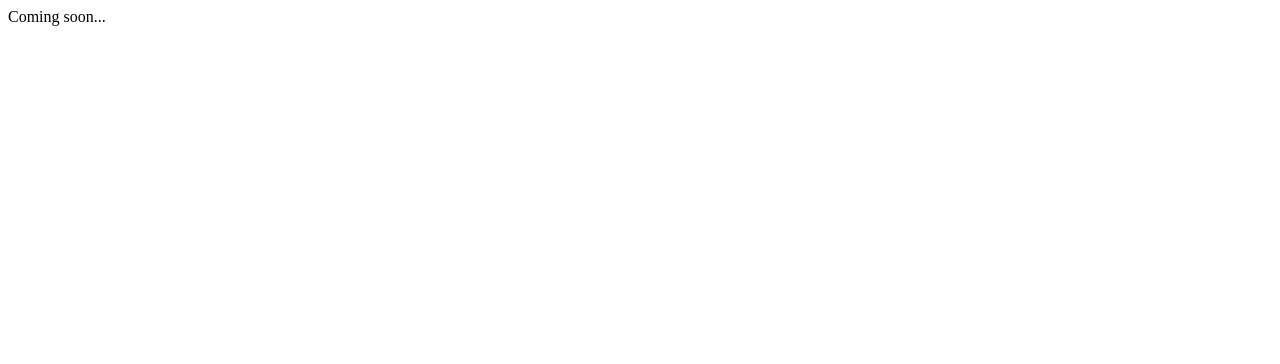
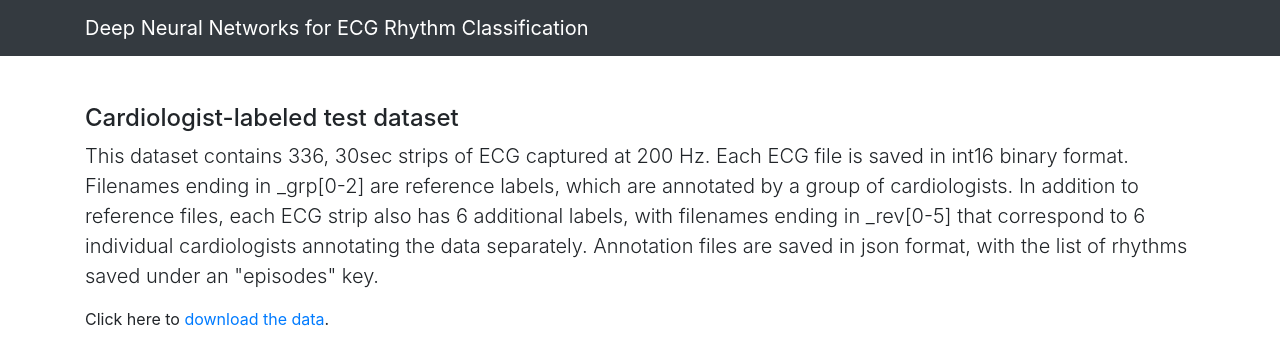
Before and after one commit to irhythm/irhythm.github.io, a plain HTML site: page cardiol_test_set/index.html in a window 1280 px wide. Drawn offline with nearby package versions, Linux system fonts and the light colour scheme.

Commit message:
Added first intro to cardiol test set.

```diff
--- a/cardiol_test_set/index.html
+++ b/cardiol_test_set/index.html
@@ -1 +1,60 @@
-Coming soon...
+
+<!DOCTYPE html>
+<html lang="en">
+
+  <head>
+
+    <meta charset="utf-8">
+    <meta name="viewport" content="width=device-width, initial-scale=1, shrink-to-fit=no">
+    <meta name="description" content="">
+    <meta name="author" content="">
+
+    <title>Bare - Start Bootstrap Template</title>
+
+    <!-- Bootstrap core CSS -->
+    <link href="https://stackpath.bootstrapcdn.com/bootstrap/4.1.1/css/bootstrap.min.css" rel="stylesheet">
+
+    <!-- Custom styles for this template -->
+    <style>
+      body {
+        padding-top: 54px;
+      }
+      @media (min-width: 992px) {
+        body {
+          padding-top: 56px;
+        }
+      }
+
+    </style>
+
+  </head>
+
+  <body>
+
+    <!-- Navigation -->
+    <nav class="navbar navbar-expand-lg navbar-dark bg-dark fixed-top">
+      <div class="container">
+        <a class="navbar-brand" href="#">Deep Neural Networks for ECG Rhythm Classification </a>
+      </div>
+    </nav>
+
+    <!-- Page Content -->
+    <div class="container">
+      <div class="row">
+        <div class="col-lg-12">
+          <h4 class="mt-5">Cardiologist-labeled test dataset</h4>
+          <p class="lead">This dataset contains 336, 30sec strips of ECG captured at 200 Hz. Each ECG file is saved in int16 binary format. Filenames ending in _grp[0-2] are reference labels, which are annotated by a group of cardiologists. In addition to reference files, each ECG strip also has 6 additional labels, with filenames ending in _rev[0-5] that correspond to 6 individual cardiologists annotating the data separately. Annotation files are saved in json format, with the list of rhythms saved under an "episodes" key.</p>
+          <ul class="list-unstyled">
+            <li>Click here to <a href="https://irhythm.github.io/public_data/CARDIOL_MAY_2017.zip">download the data</a>.</li>
+          </ul>
+        </div>
+      </div>
+    </div>
+
+    <!-- Bootstrap core JavaScript -->
+    <script src="https://cdnjs.cloudflare.com/ajax/libs/jquery/3.3.1/jquery.min.js"></script>
+    <script src="https://stackpath.bootstrapcdn.com/bootstrap/4.1.1/js/bootstrap.bundle.min.js"></script>
+
+  </body>
+
+</html>
```
